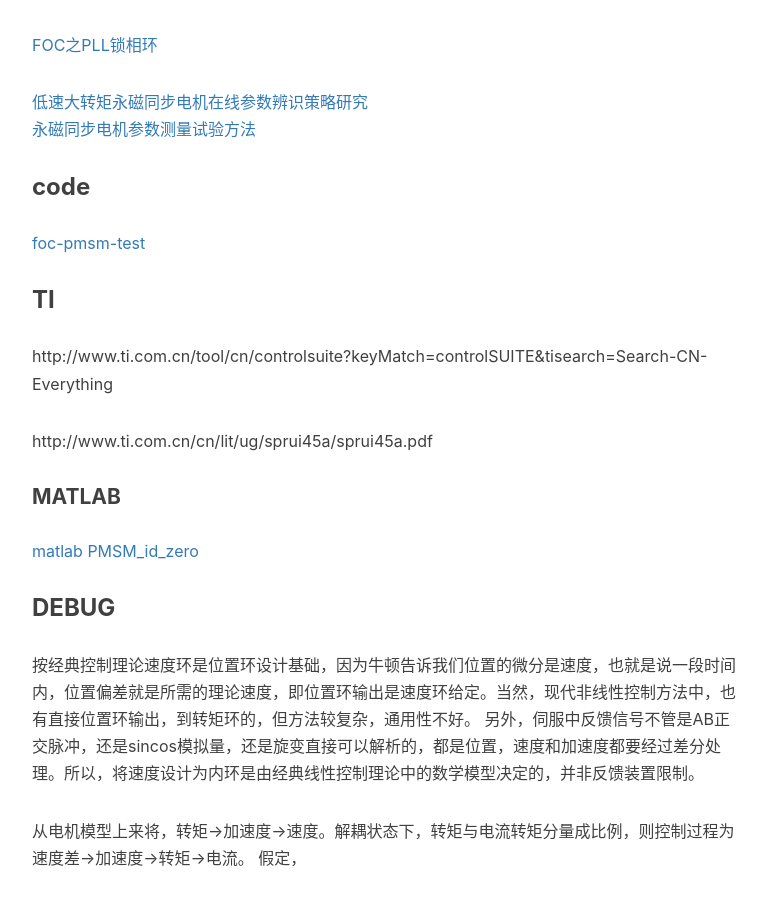
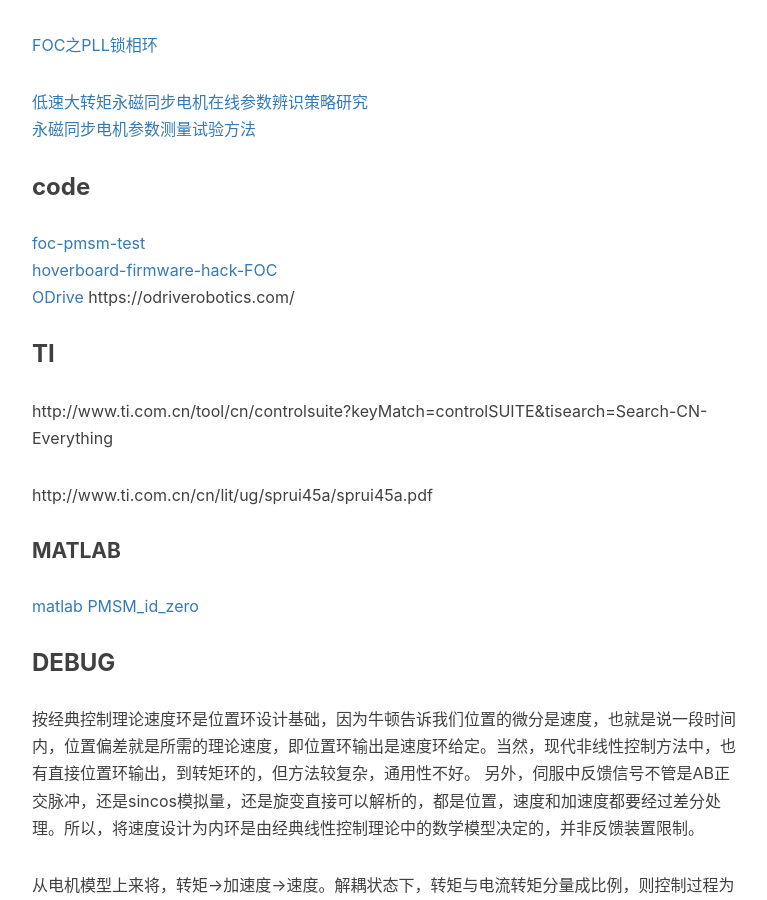
Before and after one commit to gary-robotics/dlward, a Jekyll site: the page built from _posts/2018-10-09-FOC-2018.markdown, in a window 1280 px wide and 900 px high, scrolled down 1220 px. Shown: the whole window, without its empty margins (233-1000 px from the left). Built offline with Jekyll 4.4.1, drawn with Linux system fonts in a browser that asks for light colours; nearby versions of some CDN libraries; comment, search, counter and statistics services are not loaded.

Commit message:
Update 2018-10-09-FOC-2018.markdown

```diff
--- a/_posts/2018-10-09-FOC-2018.markdown
+++ b/_posts/2018-10-09-FOC-2018.markdown
@@ -35,6 +35,8 @@ https://endless-sphere.com/forums/
 [永磁同步电机参数测量试验方法](https://wenku.baidu.com/view/588376a2f524ccbff121849a.html)
 ### code
 [foc-pmsm-test](https://github.com/haoyang877/foc-pmsm-test)
+[hoverboard-firmware-hack-FOC](https://github.com/EmanuelFeru/hoverboard-firmware-hack-FOC)
+[ODrive](https://github.com/madcowswe/ODrive)  https://odriverobotics.com/
 
 ### TI
 http://www.ti.com.cn/tool/cn/controlsuite?keyMatch=controlSUITE&tisearch=Search-CN-Everything
```
